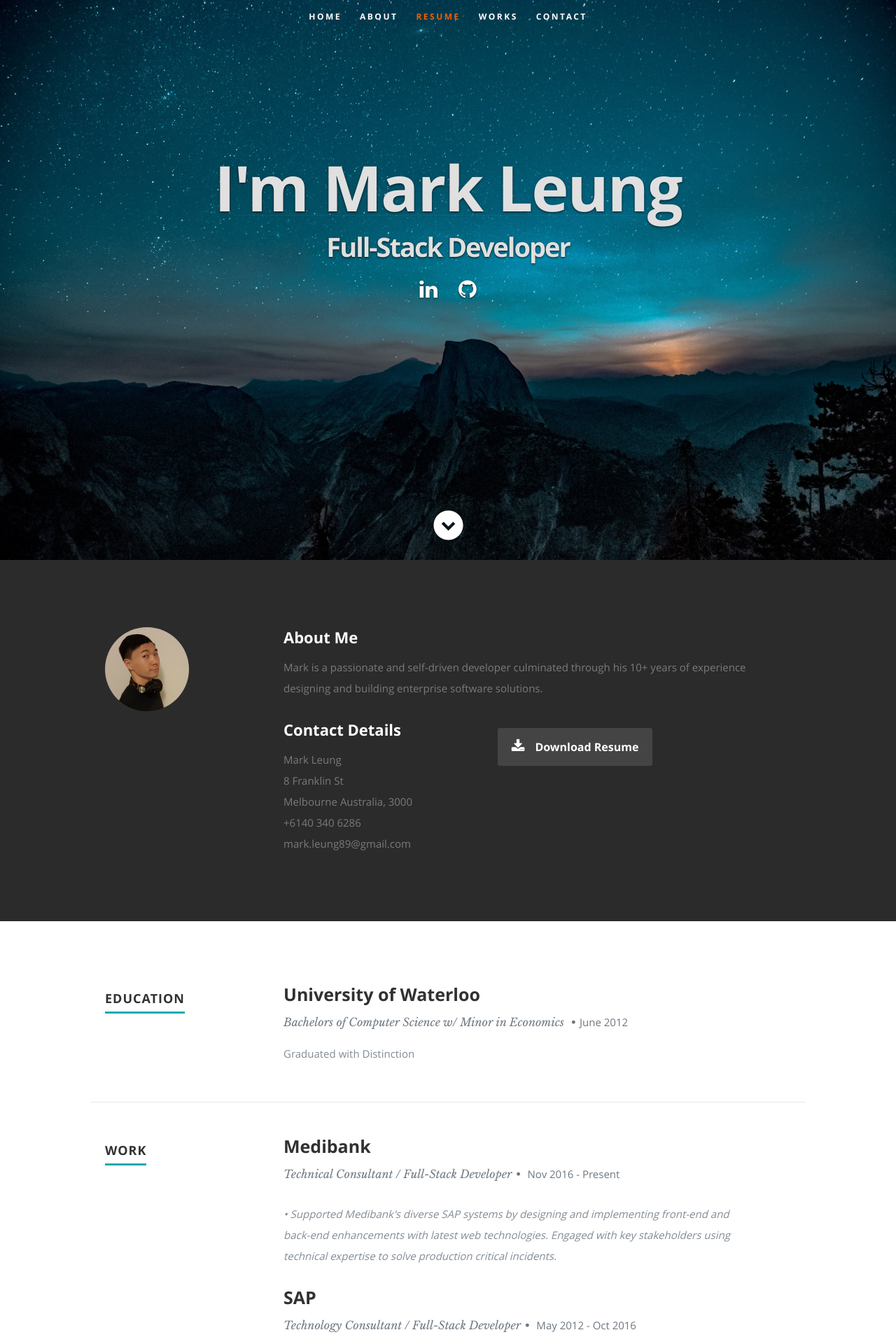
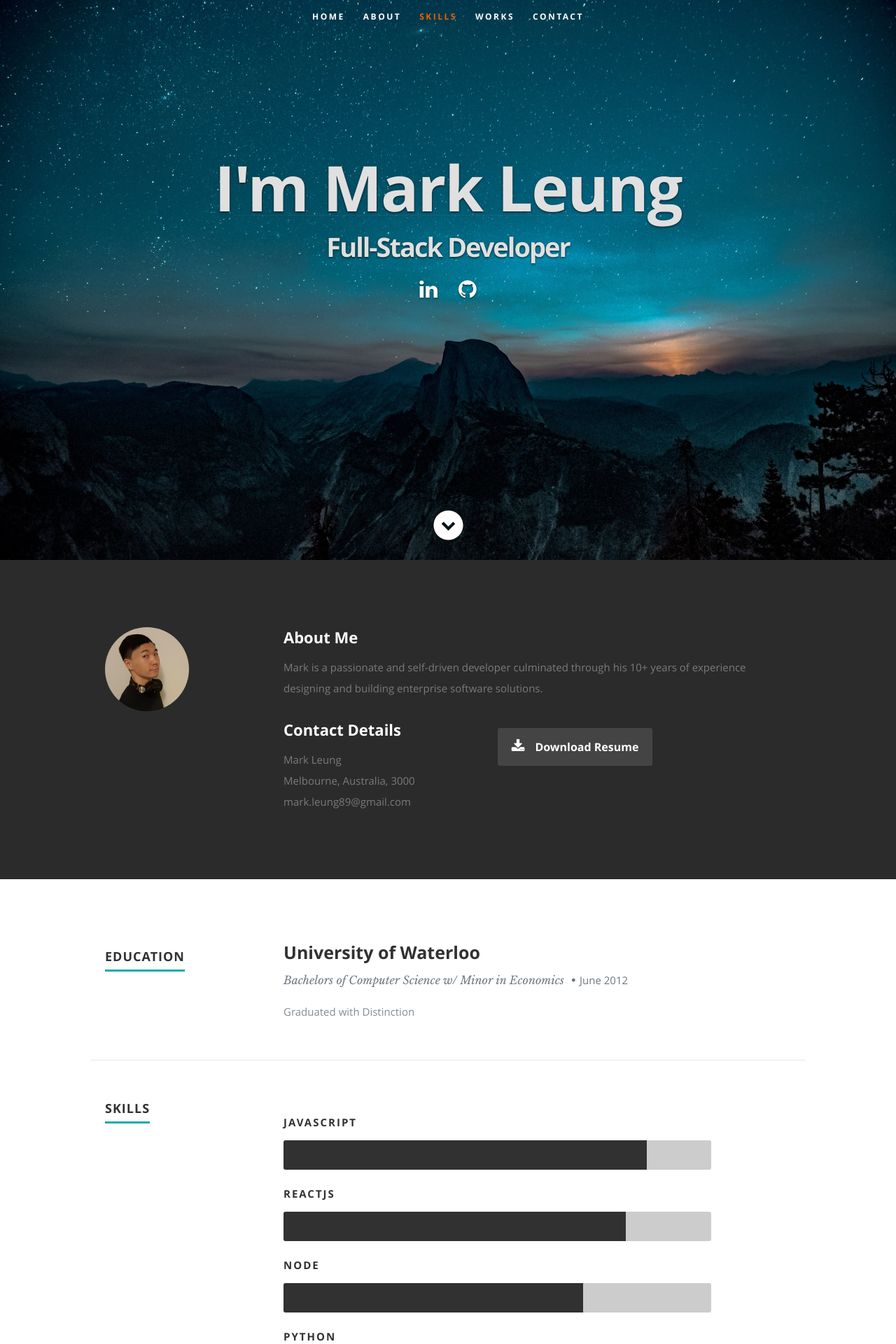
Before and after one commit to m23leung/react-portfolio, a React (Create React App) app: page / in a window 1280 px wide. Shown: the top 1920 px of the page at 70% size. Built offline with nearby package versions, Linux system fonts and the light colour scheme.

Commit message:
Fixed up landing page

```diff
--- a/public/resumeData.json
+++ b/public/resumeData.json
@@ -7,17 +7,14 @@
     "bio": "Mark is a passionate and self-driven developer culminated through his 10+ years of experience designing and building enterprise software solutions.",
     "contactmessage": "Get in touch with me to receive further details, get coached or anything else.",
     "email": "mark.leung89@gmail.com",
-    "phone": "+6140 340 6286",
     "address": {
-      "street": "8 Franklin St",
       "city": "Melbourne",
       "state": "Australia",
       "zip": "3000"
     },
     "website": "http://mcleung.me",
     "resumedownload": "https://drive.google.com/file/d/1qFEbKEdAsmaaK25boTwTmcHKi5Wu4hp9/view?usp=sharing",
-    "social": [
-      {
+    "social": [{
         "name": "linkedin",
         "url": "https://www.linkedin.com/in/mcleung89",
         "className": "fa fa-linkedin"
@@ -31,26 +28,29 @@
   },
   "resume": {
     "skillmessage": "",
-    "education": [
-      {
+    "education": [{
       "school": "University of Waterloo",
       "degree": "Bachelors of Computer Science w/ Minor in Economics",
       "graduated": "June 2012",
       "description": "Graduated with Distinction"
-      }
-    ],
-    "work": [
+    }],
+    "work": [{
+        "company": "REA Group",
+        "title": "Full-Stack Developer",
+        "years": "Dec 2020 - Present",
+        "responsibilities": ["Delivered technical solutions for the Flatmates platform, which allows people to list their spare rooms, find accommodation or team up with others to start a share house."]
+      },
       {
         "company": "Medibank",
         "title": "Technical Consultant / Full-Stack Developer",
-        "years": "Nov 2016 - Present",
+        "years": "Nov 2016 - Nov 2019",
         "responsibilities": ["Supported Medibank's diverse SAP systems by designing and implementing front-end and back-end enhancements with latest web technologies. Engaged with key stakeholders using technical expertise to solve production critical incidents."]
       },
       {
         "company": "SAP",
         "title": "Technology Consultant / Full-Stack Developer",
         "years": "May 2012 - Oct 2016",
-        "responsibilities": ["Implemented feasible solutions utilizing expertise in Java & JavaScript. Responsible for fixing front-end/back-end defects, as well as web services integration across SAP Enterprise solutions with SOAP and REST API."]
+        "responsibilities": ["Implemented feasible solutions utilizing expertise in Java & JavaScript. Responsible for fixing front-end/back-end defects, as well as web services integration across SAP Enterprise solutions."]
       },
       {
         "company": "Ontario Teacher's Pension Plan",
@@ -83,17 +83,12 @@
         "responsibilities": ["Improved the client web portal by redesigning and streamlining the user interface for the dashboard menu. In addition, I was in charge of designing analytical web pages with tables and graphs to better illustrate alarming trends and potential risks."]
       }
     ],
-    "skills": [
-      {
+    "skills": [{
         "name": "JavaScript",
         "level": "85%"
       },
       {
         "name": "ReactJs",
-        "level": "80%"
-      },
-      {
-        "name": "SAPUI5",
         "level": "80%"
       },
       {
@@ -131,8 +126,7 @@
     ]
   },
   "portfolio": {
-    "projects": [
-      {
+    "projects": [{
         "title": "COVID-19 Tracker",
         "category": "COVID-19 Tracker built with ReactJS",
         "image": "covid19-tracker.png",
@@ -155,15 +149,19 @@
         "category": "Website built with Tailwind CSS",
         "image": "the-salsa-room.png",
         "url": "https://m23leung.github.io/salsa-room-website-html/"
+      },
+      {
+        "title": "Travel Website",
+        "category": "Website for traveling",
+        "image": "travel-website.png",
+        "url": "https://m23leung.github.io/travel-landing/"
       }
     ]
   },
   "testimonials": {
-    "testimonials": [
-      {
+    "testimonials": [{
       "text": "Mark has good understanding of Javascript and other front-end application development tools. I am confident he can add value to any team he is a part of, and will happily recommend him for any role he sets his sights on.",
       "user": "Pallavi A.N."
-      }
-    ]
+    }]
   }
 }
--- a/src/Components/About.js
+++ b/src/Components/About.js
@@ -1,17 +1,16 @@
-import React, { Component } from 'react';
+import React, { Component } from "react";
 
 class About extends Component {
   render() {
-
-    if(this.props.data){
+    if (this.props.data) {
       var name = this.props.data.name;
-      var profilepic= "images/"+this.props.data.image;
+      var profilepic = "images/" + this.props.data.image;
       var bio = this.props.data.bio;
-      var street = this.props.data.address.street;
-      var city = this.props.data.address.city;
-      var state = this.props.data.address.state;
-      var zip = this.props.data.address.zip;
-      var phone= this.props.data.phone;
+      var street = this.props.data.address?.street;
+      var city = this.props.data.address?.city;
+      var state = this.props.data.address?.state;
+      var zip = this.props.data.address?.zip;
+      var phone = this.props.data.phone;
       var email = this.props.data.email;
       var resumeDownload = this.props.data.resumedownload;
     }
@@ -20,7 +19,11 @@ class About extends Component {
       <section id="about">
         <div className="row" data-aos="fade-up-right">
           <div className="three columns">
-            <img className="profile-pic"  src={profilepic} alt="Mark Leung Profile Pic"/>
+            <img
+              className="profile-pic"
+              src={profilepic}
+              alt="Mark Leung Profile Pic"
+            />
           </div>
           <div className="nine columns main-col">
             <h2>About Me</h2>
@@ -30,23 +33,25 @@ class About extends Component {
               <div className="columns contact-details">
                 <h2>Contact Details</h2>
                 <p className="address">
-						   <span>{name}</span><br />
-						   <span>{street}<br />
-						         {city} {state}, {zip}
-                   </span><br />
-						   <span>{phone}</span><br />
+                  <span>{name}</span>
+                  <br />
+                  <span>
+                    {city}, {state}, {zip}
+                  </span>
+                  <br />
                   <span>{email}</span>
                 </p>
               </div>
               <div className="columns download">
                 <p>
-                     <a href={resumeDownload} className="button"><i className="fa fa-download"></i>Download Resume</a>
+                  <a href={resumeDownload} className="button">
+                    <i className="fa fa-download"></i>Download Resume
+                  </a>
                 </p>
               </div>
             </div>
           </div>
         </div>
-
       </section>
     );
   }
--- a/src/Components/Header.js
+++ b/src/Components/Header.js
@@ -1,35 +1,61 @@
-import React, { Component } from 'react';
+import React, { Component } from "react";
 
 class Header extends Component {
   render() {
-
-    if(this.props.data){
+    if (this.props.data) {
       var name = this.props.data.name;
-      var occupation= this.props.data.occupation;
-      var description= this.props.data.description;
-      var city= this.props.data.address.city;
-      var networks= this.props.data.social.map(function(network){
-        return <li key={network.name}><a href={network.url}><i className={network.className}></i></a></li>
-      })
+      var occupation = this.props.data.occupation;
+      var description = this.props.data.description;
+      var city = this.props.data.address?.city;
+      var networks = this.props.data.social.map(function (network) {
+        return (
+          <li key={network.name}>
+            <a href={network.url}>
+              <i className={network.className}></i>
+            </a>
+          </li>
+        );
+      });
     }
 
     return (
       <header id="home">
-
         <nav id="nav-wrap">
-
-         <a className="mobile-btn" href="#nav-wrap" title="Show navigation">Show navigation</a>
-	      <a className="mobile-btn" href="#home" title="Hide navigation">Hide navigation</a>
+          <a className="mobile-btn" href="#nav-wrap" title="Show navigation">
+            Show navigation
+          </a>
+          <a className="mobile-btn" href="#home" title="Hide navigation">
+            Hide navigation
+          </a>
 
           <ul id="nav" className="nav">
-            <li className="current"><a className="smoothscroll" href="#home">Home</a></li>
-            <li><a className="smoothscroll" href="#about">About</a></li>
-	         <li><a className="smoothscroll" href="#resume">Resume</a></li>
-            <li><a className="smoothscroll" href="#portfolio">Works</a></li>
-            {/* <li><a className="smoothscroll" href="#testimonials">Testimonials</a></li> */ }
-            <li><a className="smoothscroll" href="#contact">Contact</a></li>
+            <li className="current">
+              <a className="smoothscroll" href="#home">
+                Home
+              </a>
+            </li>
+            <li>
+              <a className="smoothscroll" href="#about">
+                About
+              </a>
+            </li>
+            <li>
+              <a className="smoothscroll" href="#resume">
+                Skills
+              </a>
+            </li>
+            <li>
+              <a className="smoothscroll" href="#portfolio">
+                Works
+              </a>
+            </li>
+            {/* <li><a className="smoothscroll" href="#testimonials">Testimonials</a></li> */}
+            <li>
+              <a className="smoothscroll" href="#contact">
+                Contact
+              </a>
+            </li>
           </ul>
-
         </nav>
 
         <div className="row banner">
@@ -41,16 +67,15 @@ class Header extends Component {
             <div data-aos="fade-up">
               <h1>{occupation}</h1>
             </div>
-            <ul className="social">
-               {networks}
-            </ul>
+            <ul className="social">{networks}</ul>
           </div>
         </div>
 
         <p className="scrolldown">
-         <a className="smoothscroll" href="#about"><i className="icon-down-circle"></i></a>
+          <a className="smoothscroll" href="#about">
+            <i className="icon-down-circle"></i>
+          </a>
         </p>
-
       </header>
     );
   }
--- a/src/Components/Resume.js
+++ b/src/Components/Resume.js
@@ -1,78 +1,81 @@
-import React, { Component } from 'react';
+import React, { Component } from "react";
 
 class Resume extends Component {
   render() {
-
-    if(this.props.data){
+    if (this.props.data) {
       var skillmessage = this.props.data.skillmessage;
-      var education = this.props.data.education.map(function(education){
-        return <div key={education.school}><h3>{education.school}</h3>
-        <p className="info">{education.degree} <span>&bull;</span><em className="date">{education.graduated}</em></p>
-        <p>{education.description}</p></div>
-      })
-      var work = this.props.data.work.map(function(work){
-        return <div key={work.company} data-aos="fade-up"><h3>{work.company}</h3>
-            <p className="info">{work.title}<span>&bull;</span> <em className="date">{work.years}</em></p>
+      var education = this.props.data.education.map(function (education) {
+        return (
+          <div key={education.school}>
+            <h3>{education.school}</h3>
+            <p className="info">
+              {education.degree} <span>&bull;</span>
+              <em className="date">{education.graduated}</em>
+            </p>
+            <p>{education.description}</p>
+          </div>
+        );
+      });
+      var work = this.props.data.work.map(function (work) {
+        return (
+          <div key={work.company} data-aos="fade-up">
+            <h3>{work.company}</h3>
+            <p className="info">
+              {work.title}
+              <span>&bull;</span> <em className="date">{work.years}</em>
+            </p>
             <p>{work.description}</p>
 
-            {work.responsibilities && work.responsibilities.map(function(responsibility) {
-              return <p><i>&bull; {responsibility}</i></p>
+            {work.responsibilities &&
+              work.responsibilities.map(function (responsibility) {
+                return (
+                  <p>
+                    <i>&bull; {responsibility}</i>
+                  </p>
+                );
               })}
-
           </div>
-      })
-      var skills = this.props.data.skills.map(function(skills){
-        var className = 'bar-expand '+skills.name.toLowerCase();
-        return <li key={skills.name}><span style={{width:skills.level}}className={className}></span><em>{skills.name}</em></li>
-      })
+        );
+      });
+      var skills = this.props.data.skills.map(function (skills) {
+        var className = "bar-expand " + skills.name.toLowerCase();
+        return (
+          <li key={skills.name}>
+            <span style={{ width: skills.level }} className={className}></span>
+            <em>{skills.name}</em>
+          </li>
+        );
+      });
     }
 
     return (
       <section id="resume">
-
         <div className="row education" data-aos="fade-down">
           <div className="three columns header-col">
-            <h1><span>Education</span></h1>
+            <h1>
+              <span>Education</span>
+            </h1>
           </div>
 
           <div className="nine columns main-col">
             <div className="row item">
-               <div className="twelve columns">
-                 {education}
-               </div>
+              <div className="twelve columns">{education}</div>
             </div>
           </div>
         </div>
 
-
-      <div className="row work">
-
+        <div className="row skill">
           <div className="three columns header-col">
-            <h1><span>Work</span></h1>
+            <h1>
+              <span>Skills</span>
+            </h1>
           </div>
 
           <div className="nine columns main-col">
-          {work}
-        </div>
-    </div>
-
-
-
-      <div className="row skill">
-
-         <div className="three columns header-col">
-            <h1><span>Skills</span></h1>
-         </div>
-
-         <div className="nine columns main-col">
-
-            <p>{skillmessage}
-            </p>
+            <p>{skillmessage}</p>
 
             <div className="bars" data-aos="flip-right">
-				   <ul className="skills">
-					  {skills}
-					</ul>
+              <ul className="skills">{skills}</ul>
             </div>
           </div>
         </div>
```
Also changed, not shown: src/Components/Contact.js (+64 -44 lines), src/Components/Footer.js (+18 -14 lines), src/Components/Resume_old.js (added, +97 -0 lines), 1 other file (tests, documents, lock files or other folders). Lines whose indentation alone changed are shown as unchanged.
